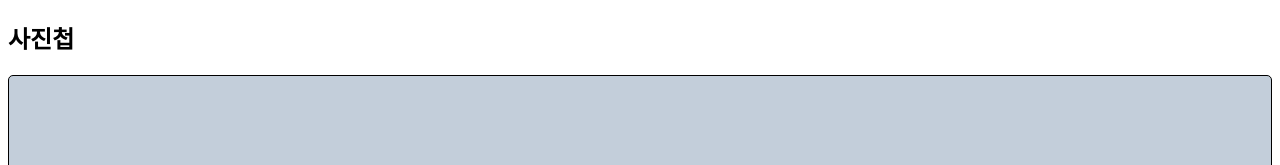
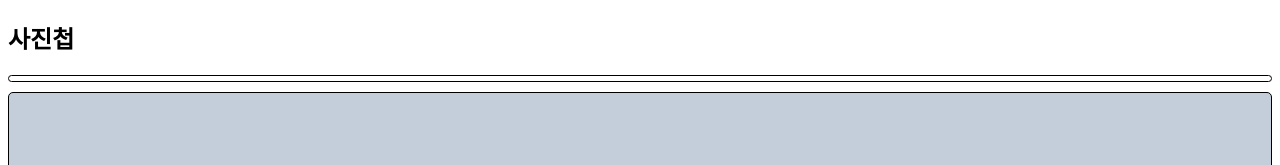
Before and after one commit to seanstainability/image-upload, a React (Create React App) app in the folder client/: page / in a window 1280 px wide. Shown: the top 165 px of the page. Built offline with nearby package versions, Linux system fonts and the light colour scheme; a web font is replaced by a local one.

Commit message:
Add: 클라이언트 progressbar

```diff
--- /dev/null
+++ b/client/src/components/ProgressBar.css
@@ -0,0 +1,11 @@
+.progress-bar--boundary {
+    height: 5px;
+    border: 1px solid #000;
+    border-radius: 5px;
+    margin-bottom: 10px;
+}
+
+.progress-bar--boundary div {
+    height: 5px;
+    background-color: #116530;
+}
--- /dev/null
+++ b/client/src/components/ProgressBar.js
@@ -0,0 +1,12 @@
+import React from "react";
+import "./ProgressBar.css";
+
+const ProgressBar = ({ percent }) => {
+  return (
+    <div className="progress-bar--boundary">
+      <div style={{ width: `${percent}%`, transition: "0.3s" }}></div>
+    </div>
+  );
+};
+
+export default ProgressBar;
--- a/client/src/components/UploadForm.js
+++ b/client/src/components/UploadForm.js
@@ -2,11 +2,13 @@ import React, { useState } from "react";
 import axios from "axios";
 import "./UploadForm.css";
 import { toast } from "material-react-toastify";
+import ProgressBar from "./ProgressBar";
 
 const UploadForm = () => {
   const [file, setFile] = useState(null);
   const defaultMsg = "클릭 또는 드래그하여 사진을 업로드 해주세요.";
   const [fileName, setFileName] = useState(defaultMsg);
+  const [percent, setPercent] = useState(0);
 
   const onChangeInput = (e) => {
     const image = e.target.files[0];
@@ -20,17 +22,28 @@ const UploadForm = () => {
     try {
       const res = await axios.post("/images", formData, {
         headers: { "Content-Type": "multipart/form-data" },
+        onUploadProgress: (e) => {
+          const progressPercent = Math.round((100 * e.loaded) / e.total);
+          setPercent(progressPercent);
+        },
       });
       console.log(res);
       toast.success("업로드 완료!");
+      setTimeout(() => {
+        setPercent(0);
+        setFileName(defaultMsg);
+      }, 3000);
     } catch (err) {
       console.error(err);
       toast.error("업로드 실패!");
+      setPercent(0);
+      setFileName(defaultMsg);
     }
   };
 
   return (
     <form onSubmit={onUpload}>
+      <ProgressBar percent={percent} />
       <div className="file-dropper">
         {fileName}
         {/*<label htmlFor="image-upload">{fileName}</label>*/}
```
